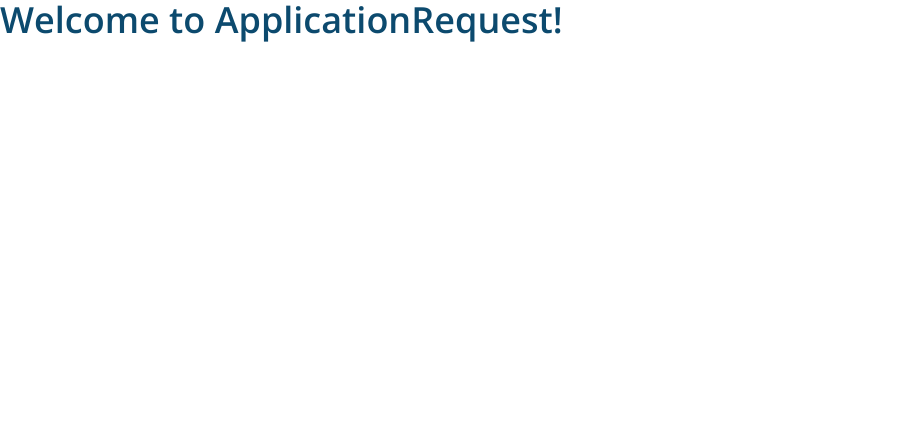
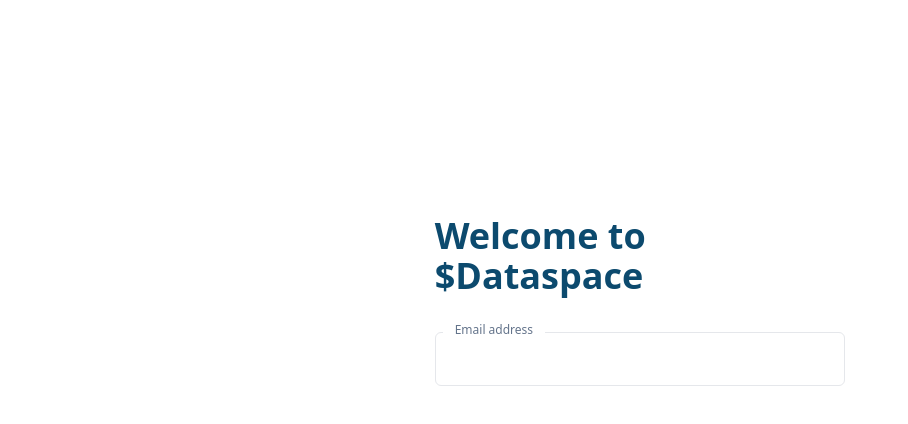
Before and after one commit to Pumahawk/simpl-fe-nx-react, a React (Vite) app: page /application/request in a window 1280 px wide. Shown: the top 424 px of the page, without its empty margins (0-908 px from the left). Built offline with nearby package versions, Linux system fonts and the light colour scheme; what keycloak-js would draw is missing.

Commit message:
create input box

```diff
--- /dev/null
+++ b/src/lib/component/form-inputs-component/form-inputs.module.scss
@@ -0,0 +1,7 @@
+/*
+ * Replace this with your own classes
+ *
+ * e.g.
+ * .container {
+ * }
+*/
--- /dev/null
+++ b/src/lib/component/form-inputs-component/form-inputs.tsx
@@ -0,0 +1,18 @@
+import { HTMLProps } from 'react';
+import styles from './form-inputs.module.scss';
+
+export interface InputProps {
+  id: string;
+  label: string;
+  name: string;
+  type?: string;
+  input?: HTMLProps<HTMLInputElement>;
+}
+export function Input({label, id, name, input, type="text"}: InputProps) {
+  return (
+    <div className='relative mt-5'>
+      <input className='peer w-full border outline-0 pt-3 pb-4 px-3 border rounded-md focus:outline-1 focus:outline-primary-800 ' type={type} id={id} name={name} {...input}></input>
+      <label className='absolute -top-2.5 left-2 bg-white px-3 text-xs text-slate-500 peer-focus:text-primary-800 peer-focus:font-semibold' htmlFor={id}>{label}</label>
+    </div>
+  );
+}
--- a/src/pages/application-request-page/application-request.tsx
+++ b/src/pages/application-request-page/application-request.tsx
@@ -1,10 +1,13 @@
-import styles from './application-request.module.scss';
+import { Input } from '../../lib/component/form-inputs-component/form-inputs';
+import { CenterPageLayout } from '../../lib/component/page-layout-component/page-layout';
 
 export function ApplicationRequest() {
   return (
-    <div className={styles['container']}>
-      <h1>Welcome to ApplicationRequest!</h1>
-    </div>
+    <CenterPageLayout title='Welcome to $Dataspace'>
+      <form>
+        <Input id='email' label='Email address' name='email'/>
+      </form>
+    </CenterPageLayout>
   );
 }
 
```
Also changed, not shown: 1 other file (tests, documents, lock files or other folders).
